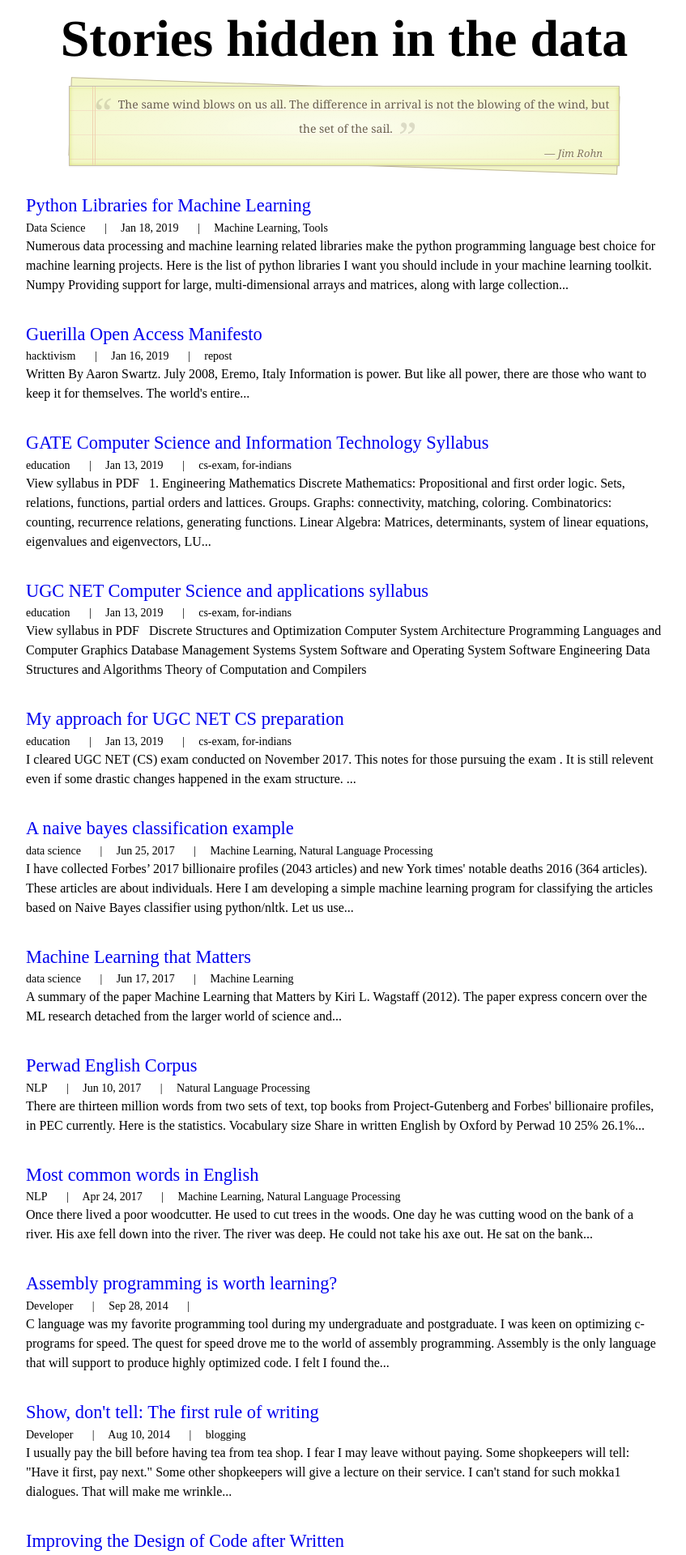
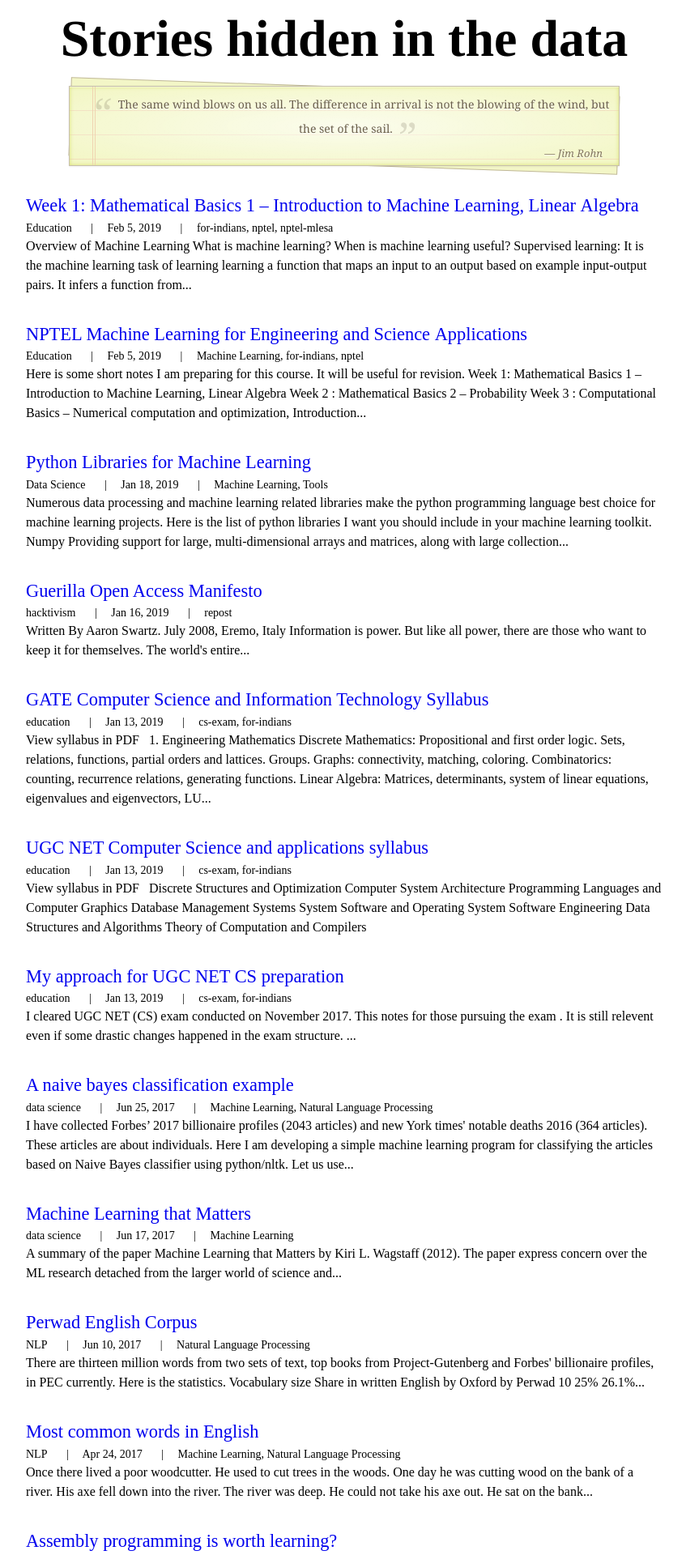
Before and after one commit to habeebperwad/blog, a Jekyll site: the page built from index.html, in a window 1280 px wide. Shown: the top 1920 px of the page at 81% size, without its empty margins (215-1062 px from the left). Built offline with Jekyll 4.4.1, drawn with Linux system fonts in a browser that asks for light colours; comment, search, counter and statistics services are not loaded; some of the changed lines change nothing that is shown.

Commit message:
adding nptel notes.

```diff
--- /dev/null
+++ b/_posts/2019-02-05-nptel-MLESA-w01.md
@@ -0,0 +1,115 @@
+---
+layout: post
+title: Week 1&colon; Mathematical Basics 1 –&nbsp;Introduction&nbsp;to&nbsp;Machine&nbsp;Learning,&nbsp;Linear&nbsp;Algebra
+permalink: nptel--mlesa--w01
+date: 2019-02-05 23:52:00.000000000 +05:30
+type: post
+parent_id: '0'
+published: true
+password: ''
+status: publish
+category: Education
+tags: [for-indians, nptel, nptel-mlesa]
+---
+
+## Overview of Machine Learning
+----
+
+* **What is machine learning?**
+* **When is  machine learning useful?**
+
+* **Supervised learning**: It is the machine learning task of learning learning a function that maps an input to an output based on example input-output pairs. It infers a function from labeled training data consisting of a set of training examples. In supervised learning, each example is a pair consisting of an input object (typically a vector) and a desired output value. A supervised learning algorithm analyzes the training data and produces an inferred function, which can be used for mapping new examples. An optimal scenario will allow for the algorithm to correctly determine the class labels for unseen instances. This requires the learning algorithm to generalize from the training data to unseen situations in a "reasonable" way.
+
+* **Unsupervised learning**: Unsupervised learning is a type of machine learning algorithm used to draw inferences from datasets consisting of input data without labeled responses. The most common unsupervised learning method is cluster analysis, which is used for exploratory data analysis to find hidden patterns or grouping in data.
+
+* **Generative approach**: The idea behind the generate approach is to create a new data, that is somewhat like a given
+set of data. For example, if you are shown hundred images of cats, any human being can try at
+least and draw in new cat which will not look like the hundred images that you already saw but it
+will look somewhat different; It will at least extract key portions of a cat. So such a learning approaches called a generative approach.
+
+* **Semi-supervised learning**: Semi-supervised learning is a class of machine learning tasks and techniques that also make use of unlabeled data for training – typically a small amount of labeled data with a large amount of unlabeled data. Semi-supervised learning falls between unsupervised learning and supervised learning.
+
+* **Self supervised learning**: Where you actually do not have any labelled data at all, but you can kind of figure out some implicit labels, from data using heuristics. An example of this what was called auto encoders.
+
+* **Reinforcement learning**: Reinforcement learning (RL) is an area of machine learning concerned with how software agents ought to take actions in an environment so as to maximize some notion of cumulative reward.
+
+* **Seven steps in machine learning**:
+  1. gathering the data
+  2. Preparing data
+  3. Choosing a model/algorithm
+  4. Training
+  5. Evaluation
+  6. Hyperparameter tuning
+  7. Prediction
+
+* **Classification and regression**: Classification is the task of predicting a discrete class label.
+Regression is the task of predicting a continuous quantity.
+
+<p>&nbsp;</p>
+
+### Why Linear Algebra? Scalars, Vectors, Tensors
+---
+  * *Scalar*: single number.
+  * *Vector*: in ML, array of numbers.
+  * *Matrix*: in ML, 2-D array of numbers.
+  * *Tensors*: in ML, array of numbers with dimensions greater than two.
+
+<p>&nbsp;</p>
+
+### Basic Operations
+---
+Need some understanding of the following operations:
+* Matrix addition
+* Broadcasting, special type of matrix addition.
+* Matrix product
+* Dot product
+* Hadamard product, an element wise multiplication.
+* Matrix transpose
+* Matrix inverse
+
+<p>&nbsp;</p>
+
+### Norms
+---
+* **What is norm?**
+* **What is 1-norm, 2-norm (euclidean norm), p-norm and max-norm?**
+
+<p>&nbsp;</p>
+
+### Linear Combinations, Span, Linear Independence
+---
+* **Span**: The span of a set of vectors is the list all of vectors obtainable
+by a linear combination of the original vectors.
+
+* **Linearly independent**: A set of vectors is linearly independent if none of these vectors can be written as a linear combination
+of the other vectors.
+
+<p>&nbsp;</p>
+
+### Matrix Operations, Special Matrices, Matrix Decompositions
+---
+* **Why matrix decomposition or matrix factorization?**
+* **What is trace of a matrix?**
+* **Determinant of a matrix**
+
+* **Invertibility of a matrix**: A square matrix is invertible if and only of det(A) &ne; 0. This automatically means that the columns of A have to be linearly independent.
+
+* **Special matrices and vectors**
+  * *Diagonal* matrix : only diagonal entries are non-zero
+  * *Symmetric* matrix : Matrix is equal to its transpose.
+  * *Unit* vector: vector with unit "length". Euclidean norm is one.
+  * *Orthogonal* vectors: mutually perpendicular
+  * *Orthogonal* matrix: Transpose is equal to inverse.
+
+* **What is eigenvalue decomposition?**
+* **What singular value decomposition?**
+
+<p>&nbsp;</p>
+
+### Reference list
+---
+* Majority of the lessons in this week covered from [deep learning book]().
+* [Video: Artificial Intelligence, the History and Future - with Chris Bishop](https://www.youtube.com/watch?v=8FHBh_OmdsM)
+* [Book: Introduction to Linear Algebra by Gilbert Strang](http://math.mit.edu/~gs/linearalgebra/)
+* [Course: MIT 18.06SC Linear Algebra, Fall 2011 by Gilbert Strang](https://www.youtube.com/watch?v=hNDFwVVKVk0&list=PL221E2BBF13BECF6C)
+* [Videos: Essence of linear algebra by 3Blue1Brown](https://www.youtube.com/playlist?list=PLZHQObOWTQDPD3MizzM2xVFitgF8hE_ab)
--- /dev/null
+++ b/_posts/2019-02-05-nptel-MLESA.md
@@ -0,0 +1,53 @@
+---
+layout: post
+title: NPTEL Machine Learning for&nbsp;Engineering&nbsp;and&nbsp;Science&nbsp;Applications
+permalink: nptel--mlesa--home
+date: 2019-02-05 15:32:00.000000000 +05:30
+type: post
+parent_id: '0'
+published: true
+password: ''
+status: publish
+category: Education
+tags: [Machine Learning, for-indians, nptel]
+---
+
+Here is some short notes I am preparing for this course. It will be useful for revision.
+
+* [**Week 1**:  Mathematical Basics 1 – Introduction to Machine Learning, Linear Algebra](/nptel--mlesa--w01)
+* Week 2  :  Mathematical Basics 2 -- Probability
+* Week 3  :  Computational Basics – Numerical computation and optimization, Introduction to Machine Learning packages
+* Week 4  :  Linear and Logistic Regression – Bias/Variance Tradeoff, Regularization, Variants of Gradient Descent, MLE, MAP, Applications
+* Week 5  :  Neural Networks – Multilayer Perceptron, Backpropagation, Applications
+* Week 6  :  Convolutional Neural Networks 1 – CNN Operations, CNN architectures
+* Week 7  :  Convolutional Neural Networks 2 – Training, Transfer Learning, Applications
+* Week 8  :  Recurrent Neural Networks ¬– RNN, LSTM, GRU, Applications
+* Week 9  :  Classical Techniques 1 – Bayesian Regression, Binary Trees, Random Forests, SVM, Naïve Bayes, Applications
+* Week 10  :  Classical Techniques 2 – k-Means, kNN, GMM, Expectation Maximization, Applications
+* Week 11  :  Advanced Techniques 1 – Structured Probabilistic Models, Monte Carlo Methods
+* Week 12  :  Advanced Techniques 2 – Autoencoders, Generative Adversarial Networks
+
+
+### Recommended Books
+Some books [reccommended by NPTEL](https://youtu.be/w1v-uQthcXs?t=701) for this course:
+1. **Deep Learning**, Goodfellow et al, MIT Press, 2017 <br/>
+   The online version of the book available for free: [deeplearningbook.org](https://www.deeplearningbook.org/)
+
+2. **Pattern Recognition and Machine Learning**, Christopher Bishop, Springer, 2009 <br/>
+   The PDF version of the book available for free: [PRML](http://users.isr.ist.utl.pt/~wurmd/Livros/school/Bishop%20-%20Pattern%20Recognition%20And%20Machine%20Learning%20-%20Springer%20%202006.pdf)
+
+3. **Deep Learning with Python**, François Chollet, Manning Publications 2017 <br/>
+   Not free. See the topics covered in [the book in publisher's page](https://www.manning.com/books/deep-learning-with-python)
+
+4. References to research papers will be provided through the course.
+
+
+### Matlab, Python or R?
+The course syllabus and recommended books indicates python is the language you need to know for this course.
+The instructor may use Matlab for giving examples. If you have any programming experience, you can understand what is going on.
+If you happened to know R or Matlab, you can use that knowledge for solving assignment problems.
+But if you don't know those languages, not at all need to worry. You can achieve anything using python!
+
+#### Disclaimer (or about me!)
+I have no relations with NPTEL to make any formal statement about this course.
+This page created for helping my coursemates! My qualification are eight years experience in software industry, Bsc-Statistics, Master of computer science, UGC NET (CS). So I have decent understanding of statistics, mathematics and computer science.
--- a/css/style.css
+++ b/css/style.css
@@ -237,6 +237,12 @@ body {
     margin: 0.3rem 0;
 }
 
+.single h3, .entry-content h3 {
+    font-size: 1.3rem;
+    font-weight: bold;
+    margin: 0.3rem 0;
+}
+
 .single h4, .entry-content h4 {
     font-size: 1.25rem;
     font-weight: bold;
```
